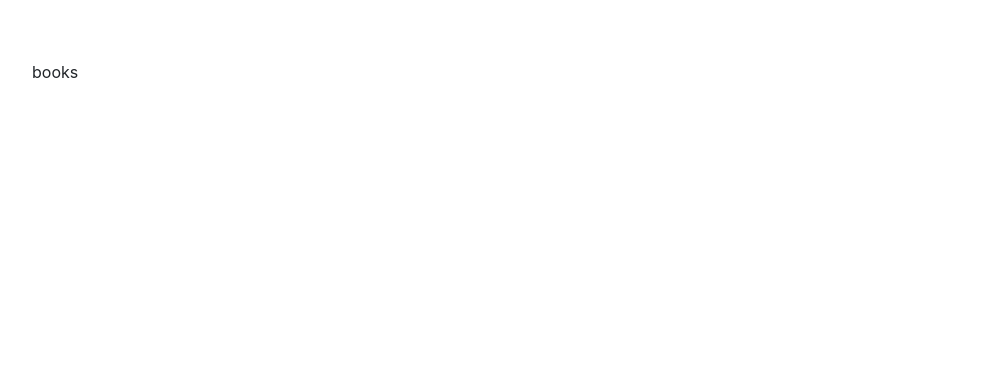
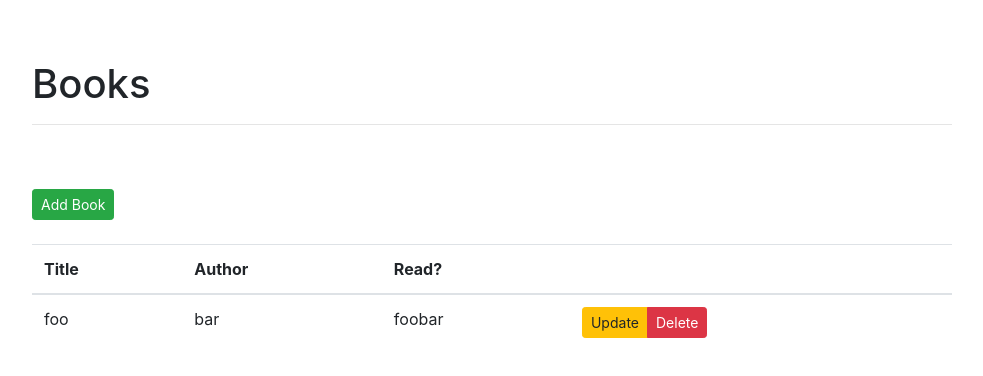
Before and after one commit to paunchshaker/flask-vue-crud, a Vue app in the folder client/: page / in a window 1280 px wide. Shown: the top 376 px of the page, without its empty margins (53-1036 px from the left). Built offline with nearby package versions, Linux system fonts and the light colour scheme.

Commit message:
Layout of main page

```diff
--- a/client/src/components/Books.vue
+++ b/client/src/components/Books.vue
@@ -1,5 +1,35 @@
 <template>
   <div class="container">
-    <p>books</p>
+    <div class="row">
+      <div class="col-sm-10">
+        <h1>Books</h1>
+        <hr><br><br>
+        <button type="button" class="btn btn-success btn-sm">Add Book</button>
+        <br><br>
+        <table class="table table-hover">
+          <thead>
+            <tr>
+              <th scope="col">Title</th>
+              <th scope="col">Author</th>
+              <th scope="col">Read?</th>
+              <th></th>
+            </tr>
+          </thead>
+          <tbody>
+            <tr>
+              <td>foo</td>
+              <td>bar</td>
+              <td>foobar</td>
+              <td>
+                <div class="btn-group" role="group">
+                  <button type="button" class="btn btn-warning btn-sm">Update</button>
+                  <button type="button" class="btn btn-danger btn-sm">Delete</button>
+                </div>
+              </td>
+            </tr>
+          </tbody>
+        </table>
+      </div>
+    </div>
   </div>
 </template>
```
